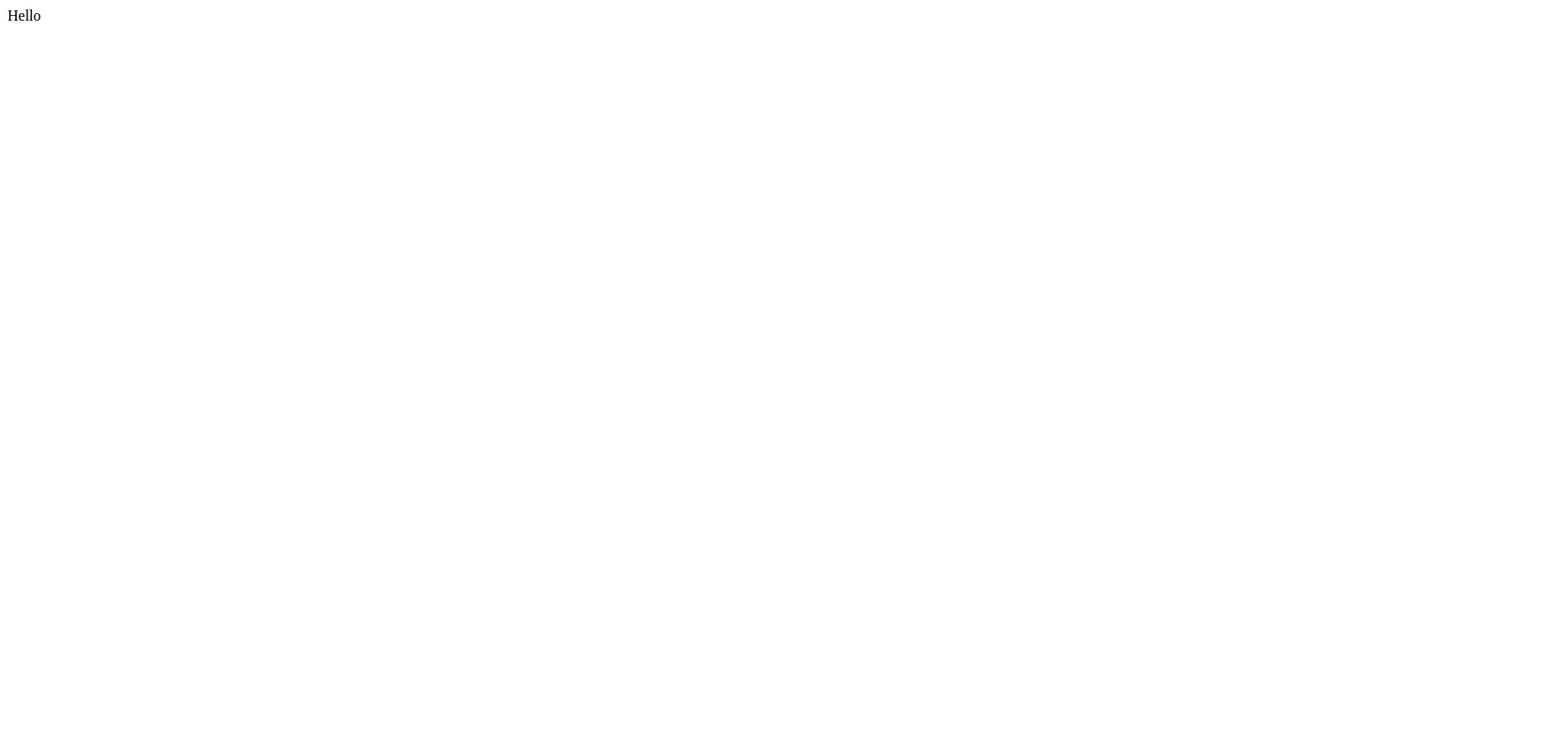
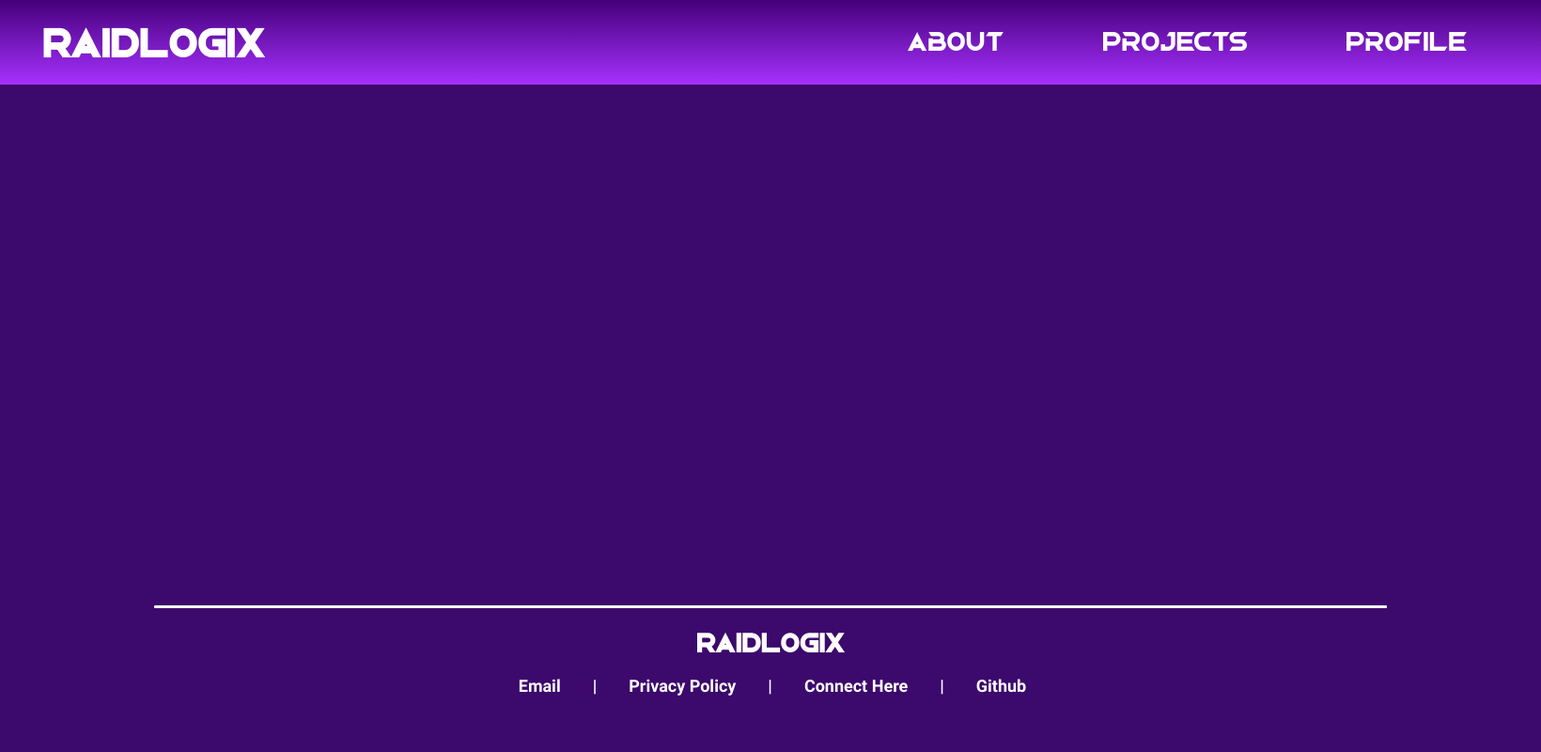
Before and after one commit to joshnelson00/raidlogix-app, a Django app: page / in a window 1640 px wide. Before the commit the page is almost empty. Shown: the whole page at 94% size. Run offline with Django 5.2, Linux system fonts and the light colour scheme.

Commit message:
Template for Header and Footer Complete

```diff
--- a/raidapp/raidlogix/static/main.css
+++ b/raidapp/raidlogix/static/main.css
@@ -0,0 +1,128 @@
+@font-face {
+    font-family: "Request";
+    src: url('Request.otf');
+}
+
+@font-face {
+    font-family: "Roboto-Bold";
+    src: url("Roboto/Roboto-Bold.ttf");
+}
+
+html {
+    background-color:#3C096C;
+    margin: 0%;
+    padding: 0%;
+}
+body {
+    height: 100vh;
+    display: flex;
+    flex-direction: column;
+    justify-content: space-between;
+    margin: 0%;
+    padding: 0%;
+}
+
+#header {
+    background-image: linear-gradient(#45007A, #A631FF);
+    width: 100%;
+    height: 90px;
+    margin: 0%;
+}
+
+
+#header_title {
+    color: white;
+    font-size: 30px;
+    margin:0%;
+    position: relative;
+    padding-right:45px;
+    margin-left: 45px;
+    top: 20px;
+    font-family: "Request";
+}
+
+#header_title a {
+    list-style-type: none;
+    color: white;
+    text-decoration: none;
+}
+
+#navbar {
+    width: 750px;
+    height: 90px;
+    margin: 0%;
+    position: relative;
+    left: 875px;
+    bottom: 44px;
+    display: flex;
+    justify-content: space-between;
+
+}
+
+#navbar ul li {
+    list-style-type: none;
+    color: white;
+    display: inline;
+    padding: 50px;
+    font-family: "Request";
+    font-size: 20px;
+}
+
+#navbar ul li a {
+    list-style-type: none;
+    color: white;
+    text-decoration: none;
+}
+
+#navbar ul li a:hover {
+    text-decoration: underline;
+}
+
+#footer {
+    width: 100%;
+    height: 200px;
+    margin-top: auto;
+    color: white;
+    flex-direction: column;
+    display: flex;
+    justify-content: center;
+    align-items: center;
+}
+
+#footer h3 {
+    font-family: "Request";
+    color: white;
+    font-size: 20px;
+    margin-bottom: 0%;
+}
+
+
+#footer_line {
+    width:80%;
+    height:3px;
+    border-radius: 1px;
+    background-color: white;
+}
+
+#footer_list {
+    display: flex;
+    justify-content: space-evenly;
+    width: 80%;
+    margin: 0%;
+}
+
+#footer_list li {
+    list-style-type: none;
+    display: inline-block;
+    font-family: "Roboto-Bold";
+    padding-left: 15px;
+    padding-right: 15px;
+    position: relative;
+    right: 18px;
+    margin: 0%;
+    font-size: 18px;
+}
+#footer_list a {
+    color: white;
+    text-decoration: none;
+}
--- a/raidapp/raidlogix/templates/h_and_f.html
+++ b/raidapp/raidlogix/templates/h_and_f.html
@@ -1,9 +1,44 @@
 <!DOCTYPE html>
 <html lang="en">
-
-<body>
-Hello
-</body>
+    <head>
+        <link rel="stylesheet" href="static/main.css">
+        <title>Test</title>
+        <link rel="shortcut icon" href="#">
+    </head>
+    <div id="header">
+        <h2 id="header_title"><a href="#">RAIDLOGIX</a></h2>
+        <div id="navbar">
+            <ul >
+                <li><a href="#">About</a></li>
+                <li><a href="#">Projects</a></li>
+                <li><a href="#">Profile</a></li>
+            </ul>
+        </div>
+    </div>
+    <body>
 
 
+        {% block content %}
+        {% endblock content %}
+
+    </body>
+
+    <div id="footer">
+        <div id="footer_line"></div>
+
+        <h3>RAIDLOGIX</h3>
+        <div id="footer_list">
+            <ul>
+                <li><a href="mailto:joshuaknelson1202@icloud.com">Email</a></li>
+                <li>|</li>
+                <li><a href="#">Privacy Policy</a></li>
+                <li>|</li>
+                <li><a href="https://linkedin.com/in/joshuanelson01">Connect Here</a></li>
+                <li>|</li>
+                <li><a href="https://github.com/joshnelson00">Github</a></li>
+            </ul>
+        </div>
+
+
+    </div>
 </html>
```
Also changed, not shown: raidapp/raidlogix/static/Request.otf (added), raidapp/raidlogix/static/Roboto/LICENSE.txt (added), raidapp/raidlogix/static/Roboto/Roboto-Black.ttf (added), raidapp/raidlogix/static/Roboto/Roboto-BlackItalic.ttf (added), raidapp/raidlogix/static/Roboto/Roboto-Bold.ttf (added), raidapp/raidlogix/static/Roboto/Roboto-BoldItalic.ttf (added), raidapp/raidlogix/static/Roboto/Roboto-Italic.ttf (added), raidapp/raidlogix/static/Roboto/Roboto-Light.ttf (added), raidapp/raidlogix/static/Roboto/Roboto-LightItalic.ttf (added), raidapp/raidlogix/static/Roboto/Roboto-Medium.ttf (added), raidapp/raidlogix/static/Roboto/Roboto-MediumItalic.ttf (added), raidapp/raidlogix/static/Roboto/Roboto-Regular.ttf (added), raidapp/raidlogix/static/Roboto/Roboto-Thin.ttf (added), raidapp/raidlogix/static/Roboto/Roboto-ThinItalic.ttf (added), 4 other files.
